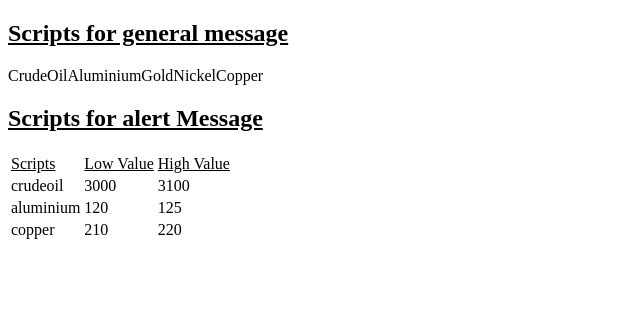
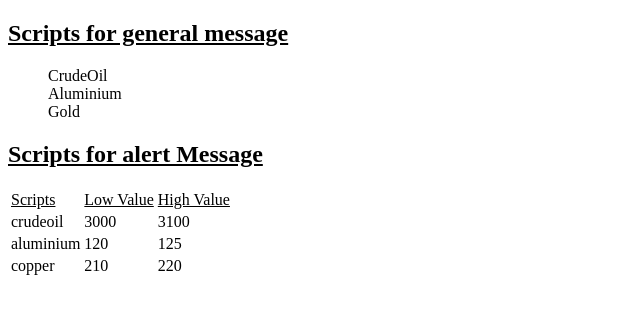
Before and after one commit to Akash-Raj-ST/mcxservice.github.io, a plain HTML site: page index.html in a window 1280 px wide. Shown: the whole page, without its empty margins (0-640 px from the left). Drawn offline with Linux system fonts and the light colour scheme.

Commit message:
Update index.html

```diff
--- a/index.html
+++ b/index.html
@@ -8,13 +8,11 @@
 <!--Service 1-->
         <div class="general_msg">
             <h2><u>Scripts for general message</u></h2>
-            <table>
-                <tr>CrudeOil</tr>
-                <tr>Aluminium</tr>
-                <tr>Gold</tr>
-                <tr>Nickel</tr>
-                <tr>Copper</tr>
-            </table>
+            <ul style="list-style-type:none;">
+                <li>CrudeOil</li>
+                <li>Aluminium</li>
+                <li>Gold</li>
+            </ul>
         </div>
 <!--Service2-->
         <div class="alert_msg">
```
